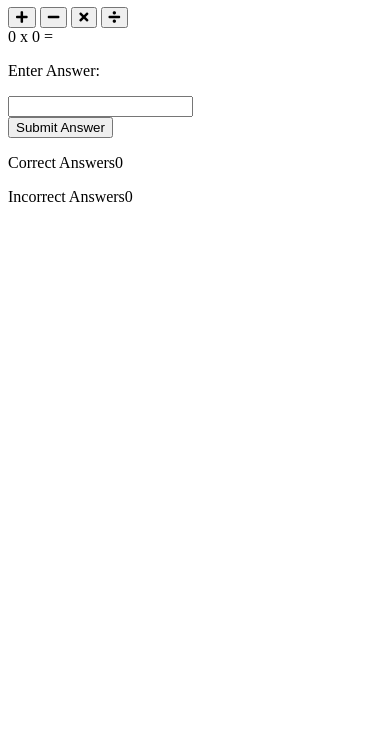
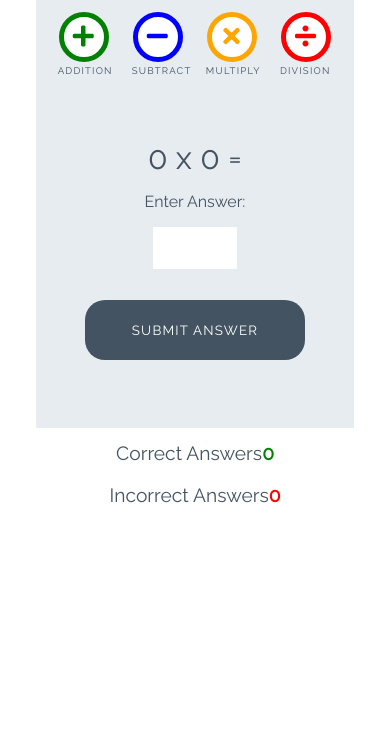
Before and after one commit to SaraCandela/love-maths, a plain HTML site: page index.html in a window 390 px wide. Shown: the part 112-844 px from the top of the page. Drawn offline with Linux system fonts and the light colour scheme.

Commit message:
Add styles for game

```diff
--- a/assets/css/style.css
+++ b/assets/css/style.css
@@ -0,0 +1,252 @@
+/* --------- Global style */
+
+body {
+    background-color: white;
+    font-family: "Raleway", sans-serif;
+    color: #445361;
+    text-align: center;
+}
+
+/* --------- Heading */
+
+.heading {
+    text-align: center;
+    font-size: 2.5rem;
+}
+
+.logo {
+    height: 40px;
+    padding-right: 5px;
+}
+
+/* --------- Game layout */
+
+.game-area {
+    background-color: #E6ECF0;
+    box-sizing: border-box;
+    width: 85%;
+    height: 65vh;
+    max-height: 450px;
+    max-width: 830px;
+    margin-left: auto;
+    margin-right: auto;
+    padding: 1%;
+}
+
+.question-area {
+    width: 50%;
+    font-size: 2rem;
+    margin: auto;
+    padding: 50px 0;
+}
+
+.question-area span {
+    padding: 0 15px;
+}
+
+.score-area {
+    margin: 5px auto;
+    width: 60%;
+    font-size: 1.2rem;
+}
+
+.controls-area {
+    width: 85%;
+    margin: 30px auto;
+}
+
+#score {
+    color: green;
+    font-weight: bold;
+}
+
+#incorrect {
+    color: red;
+    font-weight: bold;
+}
+
+.answer-message {
+    display: none;
+    font-size: 1rem;
+}
+
+#answer-box {
+    border: none;
+    color: #445361;
+    display: inline-block;
+    height: 40px;
+    width: 80px;
+    font-size: 1.2rem;
+}
+
+.scores {
+    display: inline-block;
+    padding: 25px;
+}
+
+/* --------- Buttons */
+
+.btn {
+    width: 220px;
+    height: 60px;
+    font-family: "Raleway", sans-serif;
+    text-transform: uppercase;
+    letter-spacing: 1.2px;
+    color: white;
+}
+
+.btn:focus {
+    outline: none;
+}
+
+.btn--big {
+    padding-top: 10px;
+    border-radius: 50%;
+    background-color: white;
+    border: 10px solid;
+    width: 100px;
+    height: 100px;
+    font-size: 3.2rem;
+    margin: 0 30px;
+    transition: all 0.5s;
+}
+
+.btn--big::after{
+    content: attr(data-type);
+    font-size: 1rem;
+    color: #445361;
+    position: relative;
+    left: -0.5em;
+}
+
+.btn--blue {
+    border-color: blue;
+    color: blue;
+}
+
+.btn--blue:active,
+.btn--blue:hover {
+    background-color: darkblue;
+    color: white;
+}
+
+.btn--orange {
+    border-color: orange;
+    color: orange;
+}
+
+.btn--orange:active,
+.btn--orange:hover {
+    background-color: darkorange;
+    color: white;
+}
+
+.btn--red {
+    border-color: red;
+    color: red;
+}
+
+.btn--red:active,
+.btn--red:hover {
+    background-color: darkred;
+    color: white;
+}
+
+.btn--green {
+    border-color: green;
+    color: green;
+}
+
+.btn--green:active,
+.btn--green:hover {
+    background-color: darkgreen;
+    color: white;
+}
+
+.btn--gray {
+    margin-top: 25px;
+    background-color: #445361;
+    border: 1px transparent;
+    border-radius: 20px;
+}
+
+.btn--gray:active,
+.btn--gray:hover {
+    background-color: #0d1013;
+}
+
+/* --------- Media queries */
+
+@media (max-width: 414px) {
+    .controls-area {
+        width: 100%;
+    }
+
+    .btn--big {
+        margin: 0 10px;
+        padding: 5px;
+        border: 5px solid;
+        width: 50px;
+        height: 50px;
+        font-size: 1.5rem;
+    }
+
+    .btn--big::after {
+        font-size: 0.6rem;
+        left: -0.7rem;
+    }
+
+    .question-area {
+        padding: 10% 0;
+        width: 100%;
+    }
+
+    .question-area span {
+        padding: 0;
+    }
+
+    .answer-message {
+        display: block;
+    }
+
+    #answer-box {
+        display: block;
+        margin: 0 auto;
+    }
+    .btn--gray {
+        margin-top: 0;
+    }
+
+    .score-area {
+        width: 100%;
+    }
+
+    .scores {
+        margin: 0.5em auto;
+        display: block;
+        padding: 5px;
+    }
+
+    .heading {
+        font-size: 2rem;
+    }
+}
+
+@media (max-width: 320px) {
+    .game-area {
+        height: 70vh;
+    }
+
+    .controls-area {
+        width: 75%;
+        margin: 10px auto;
+    }
+
+    .btn--big {
+        margin: 10px 10px;
+    }
+    .question-area {
+        padding: 10px 0;
+    }
+
+}
--- a/index.html
+++ b/index.html
@@ -17,16 +17,16 @@
 
     <div class="game-area">
         <div class="controls-area">
-            <button class="btn btn--big btn--green">
+            <button data-type="addition" class="btn btn--big btn--green">
                 <i class="fas fa-plus"></i>
             </button>
-            <button class="btn btn--big btn--blue">
+            <button data-type="subtract" class="btn btn--big btn--blue">
                 <i class="fas fa-minus"></i>
             </button>
-            <button class="btn btn--big btn--orange">
+            <button data-type="multiply" class="btn btn--big btn--orange">
                 <i class="fas fa-times"></i>
             </button>
-            <button class="btn btn--bit btn--red">
+            <button data-type="division" class="btn btn--big btn--red">
                 <i class="fa fa-divide"></i>
             </button>
 
@@ -40,7 +40,7 @@
             <p class="answer-message">Enter Answer:</p>
             <input id="answer-box" type="number">
         </div>
-        <button class="btn btn--gray">Submit Answer</button>
+        <button data-type="submit" class="btn btn--gray">Submit Answer</button>
     </div>
 
     <div class="score-area">
```
